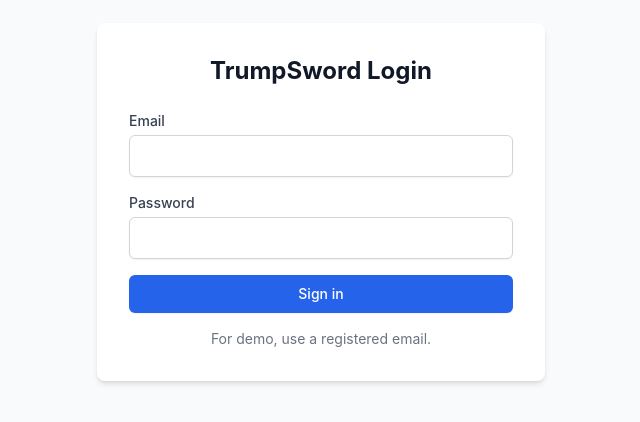
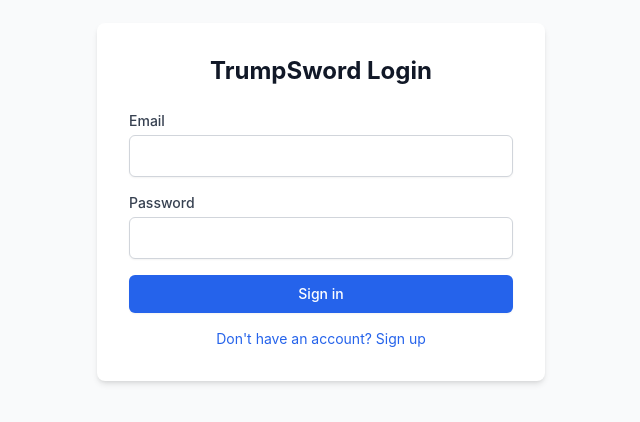
Before and after one commit to shawcc/trumpsword, a React (Vite) app: page /login in a window 1280 px wide. Shown: the part 198-620 px from the top of the page, without its empty margins (319-959 px from the left). Built offline with nearby package versions, Linux system fonts and the light colour scheme.

Commit message:
Feat: Add registration support to frontend Login page

```diff
--- a/src/pages/Login.tsx
+++ b/src/pages/Login.tsx
@@ -4,29 +4,57 @@ import { useAuthStore } from '../store/auth';
 import { useNavigate } from 'react-router-dom';
 
 export default function Login() {
+  const [isLogin, setIsLogin] = useState(true);
   const [email, setEmail] = useState('');
   const [password, setPassword] = useState('');
+  const [name, setName] = useState('');
   const [error, setError] = useState('');
+  const [success, setSuccess] = useState('');
   const setAuth = useAuthStore(s => s.setAuth);
   const navigate = useNavigate();
 
   const handleSubmit = async (e: React.FormEvent) => {
     e.preventDefault();
+    setError('');
+    setSuccess('');
+
     try {
-      const res = await api.post('/auth/login', { email, password });
-      setAuth(res.user, res.token);
-      navigate('/dashboard');
+      if (isLogin) {
+        const res = await api.post('/auth/login', { email, password });
+        setAuth(res.user, res.token);
+        navigate('/dashboard');
+      } else {
+        await api.post('/auth/register', { email, password, name });
+        setSuccess('Registration successful! Please login.');
+        setIsLogin(true);
+      }
     } catch (err: any) {
-      setError(err.message);
+      setError(err.response?.data?.error || err.message);
     }
   };
 
   return (
     <div className="min-h-screen flex items-center justify-center bg-gray-50">
       <div className="max-w-md w-full bg-white rounded-lg shadow-md p-8">
-        <h2 className="text-2xl font-bold text-center text-gray-900 mb-6">TrumpSword Login</h2>
+        <h2 className="text-2xl font-bold text-center text-gray-900 mb-6">
+          {isLogin ? 'TrumpSword Login' : 'Create Account'}
+        </h2>
         {error && <div className="bg-red-50 text-red-600 p-3 rounded mb-4 text-sm">{error}</div>}
+        {success && <div className="bg-green-50 text-green-600 p-3 rounded mb-4 text-sm">{success}</div>}
+
         <form onSubmit={handleSubmit} className="space-y-4">
+          {!isLogin && (
+            <div>
+              <label className="block text-sm font-medium text-gray-700">Name</label>
+              <input
+                type="text"
+                value={name}
+                onChange={e => setName(e.target.value)}
+                className="mt-1 block w-full rounded-md border-gray-300 shadow-sm focus:border-blue-500 focus:ring-blue-500 border p-2"
+                required={!isLogin}
+              />
+            </div>
+          )}
           <div>
             <label className="block text-sm font-medium text-gray-700">Email</label>
             <input
@@ -51,11 +79,22 @@ export default function Login() {
             type="submit"
             className="w-full flex justify-center py-2 px-4 border border-transparent rounded-md shadow-sm text-sm font-medium text-white bg-blue-600 hover:bg-blue-700 focus:outline-none focus:ring-2 focus:ring-offset-2 focus:ring-blue-500"
           >
-            Sign in
+            {isLogin ? 'Sign in' : 'Sign up'}
           </button>
         </form>
-        <div className="mt-4 text-center text-sm text-gray-500">
-            For demo, use a registered email.
+
+        <div className="mt-4 text-center text-sm">
+          <button
+            type="button"
+            onClick={() => {
+              setIsLogin(!isLogin);
+              setError('');
+              setSuccess('');
+            }}
+            className="text-blue-600 hover:text-blue-500"
+          >
+            {isLogin ? "Don't have an account? Sign up" : "Already have an account? Sign in"}
+          </button>
         </div>
       </div>
     </div>
```
